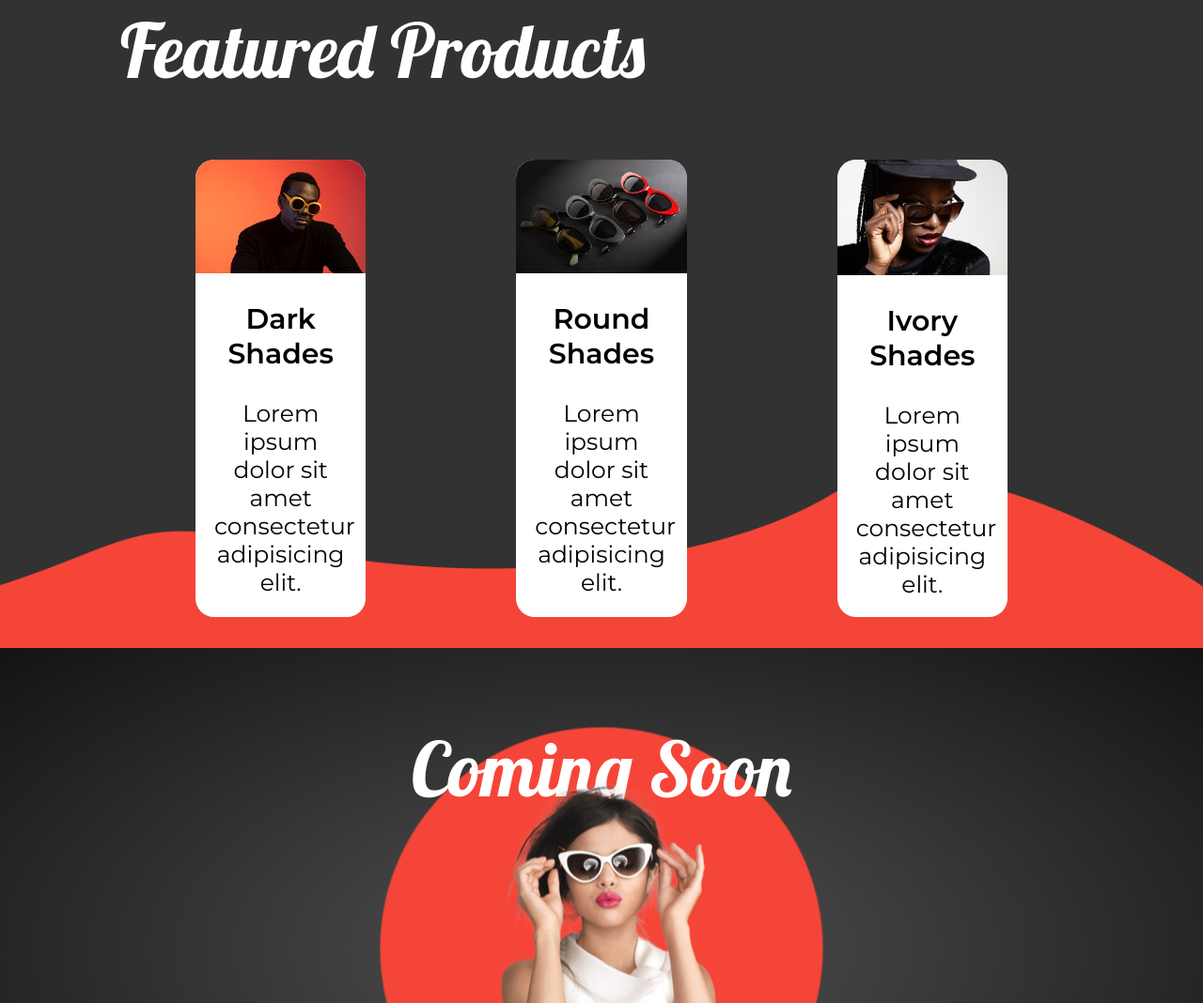
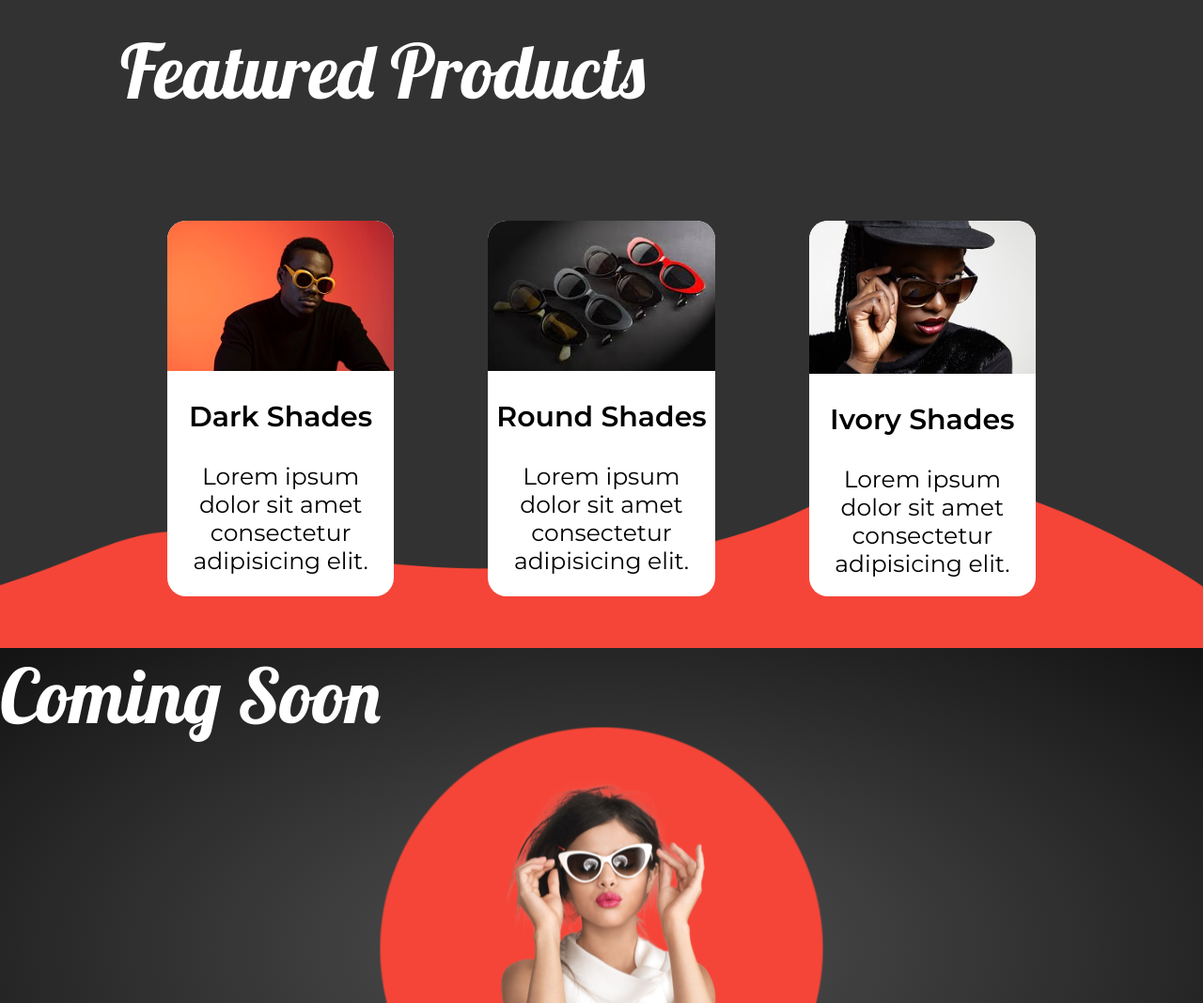
Before and after one commit to Danie-O/one-color-responsive-website, a plain HTML site: page index.html in a window 1280 px wide. Shown: the part 973-2041 px from the top of the page at 94% size. Drawn offline with nearby package versions, Linux system fonts and the light colour scheme; files that its build step writes are made by us from their sources.

Commit message:
Add styling for page sections

```diff
--- a/styles/_footer.scss
+++ b/styles/_footer.scss
@@ -12,6 +12,7 @@ footer {
         justify-content: space-between;
         list-style: none;
     }
+
     h1 {
         flex: 3;
     }
--- a/styles/_products.scss
+++ b/styles/_products.scss
@@ -27,7 +27,7 @@
         color: black;
         .card {
             background: white;
-            margin: 0rem 8rem;
+            margin: 0rem 5rem;
             display: flex;
             flex-direction: column;
             text-align: center;
--- a/styles/_soon.scss
+++ b/styles/_soon.scss
@@ -6,18 +6,21 @@
 
     img,
     .circle,
-    h2 {
-      position: absolute;
-      top: 50%;
-      left: 50%;
-      transform: translate(-50%, -50%);
+    h3 {
+        position: absolute;
+        top: 50%;
+        left: 50%;
+        transform: translate(-50%, -50%);
     }
 
     .circle {
         z-index: -1;
     }
 
-    h2 {
-        top: 20%;
+    h3 {
+        font-size: 5rem;
+        font-family: 'Lobster', sans-serif;
+        font-weight: lighter;
+        top: 25%;
     }
 }
```
